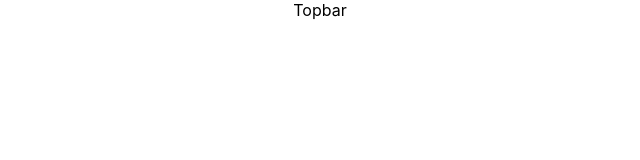
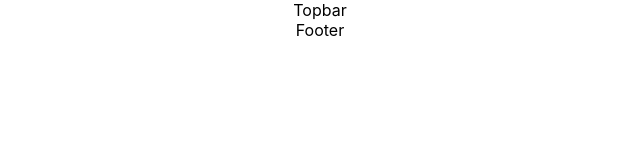
Before and after one commit to JochenL05/coderscamp-projekt-restaurant, a React (Create React App) app: page / in a window 1280 px wide. Shown: the top 160 px of the page, without its empty margins (320-960 px from the left). Built offline with nearby package versions, Linux system fonts and the light colour scheme.

Commit message:
Setup ESlint and Prettier

```diff
--- /dev/null
+++ b/src/components/Footer/Footer.jsx
@@ -0,0 +1,7 @@
+import React from "react";
+
+const Footer = () => {
+  return <div>Footer</div>;
+};
+
+export default Footer;
--- a/src/components/Topbar/Topbar.jsx
+++ b/src/components/Topbar/Topbar.jsx
@@ -1,11 +1,7 @@
 import React from 'react'
 
 const Topbar = () => {
-    return (
-        <div className='topbar'>
-            Topbar
-        </div>
-    )
+    return <div className="topbar">Topbar</div>;
 }
 
 export default Topbar
--- a/src/views/Homepage/Homepage.jsx
+++ b/src/views/Homepage/Homepage.jsx
@@ -1,12 +1,14 @@
 import React from 'react'
-import Topbar from '../../components/Topbar/Topbar'
+import Footer from "../../components/Footer/Footer";
+import Topbar from "../../components/Topbar/Topbar";
 
 const Homepage = () => {
-    return (
-        <div>
-            <Topbar/>
-        </div>
-    )
-}
+  return (
+    <div>
+      <Topbar />
+      <Footer />
+    </div>
+  );
+};
 
 export default Homepage
```
Also changed, not shown: package.json (+7 -0 lines), .eslintrc.json (added), 1 other file (tests, documents, lock files or other folders).
